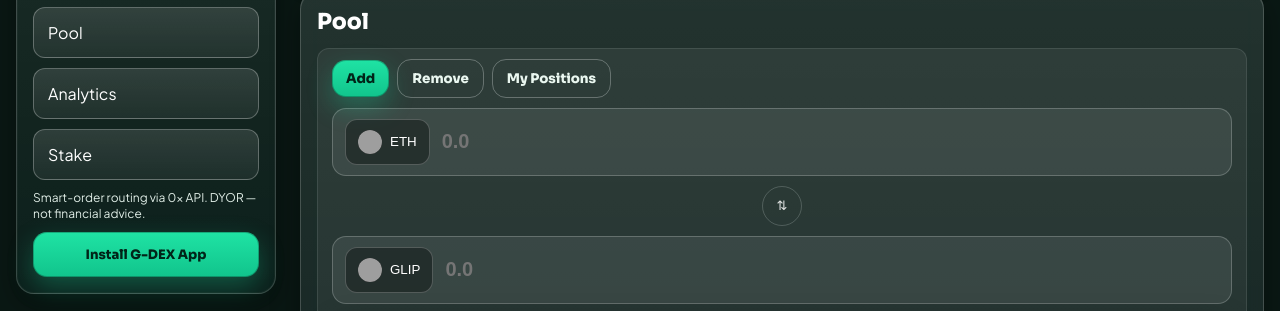
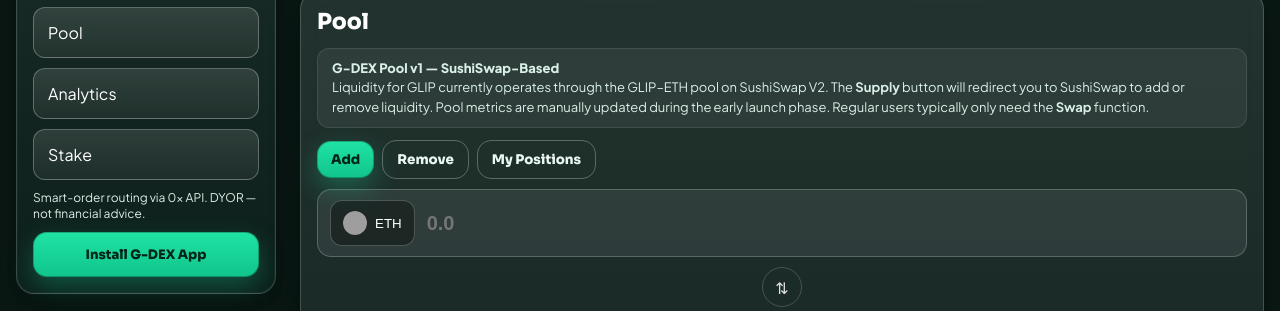
Before and after one commit to glip-guardians/G-DEX, a plain HTML site: page index.html in a window 1280 px wide. Shown: the part 450-761 px from the top of the page. Drawn offline with Linux system fonts and the light colour scheme; grey boxes are pictures that could not be loaded.

Commit message:
Update index.html

```diff
--- a/index.html
+++ b/index.html
@@ -425,6 +425,7 @@
       <section class="card pool" id="pool">
         <h3>Pool</h3>
          <!-- Pool 안내문 (v1) -->
+  <!-- Pool v1 Guide -->
 <div style="
   background:rgba(255,255,255,0.06);
   padding:10px 14px;
@@ -435,6 +436,13 @@
   color:#d9efe7;
   border:1px solid rgba(255,255,255,0.10);
 ">
+  <strong style="font-weight:800;">G-DEX Pool v1 — SushiSwap-Based</strong><br>
+  Liquidity for GLIP currently operates through the GLIP–ETH pool on SushiSwap V2.
+  The <b>Supply</b> button will redirect you to SushiSwap to add or remove liquidity.
+  Pool metrics are manually updated during the early launch phase.
+  Regular users typically only need the <b>Swap</b> function.
+</div>
+
         <div class="row" style="gap:8px;margin-bottom:6px">
           <button class="btn" style="min-width:auto;padding:10px 14px">Add</button>
           <button class="btn ghost" style="min-width:auto;padding:10px 14px">Remove</button>
```
Lines whose indentation alone changed are shown as unchanged.
